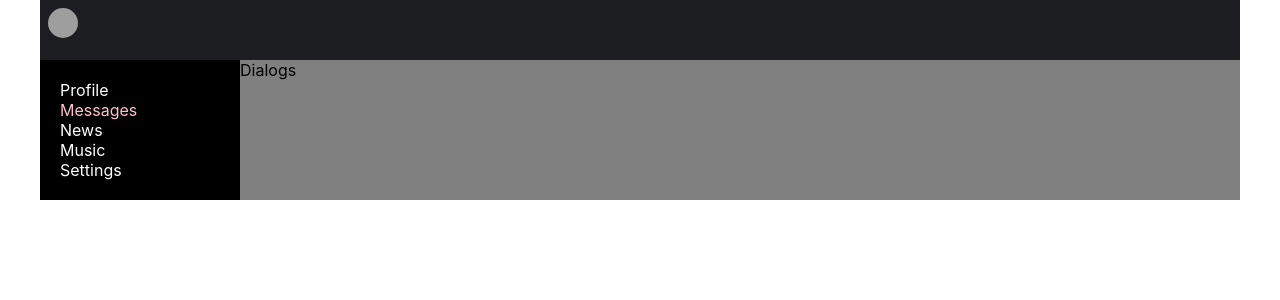
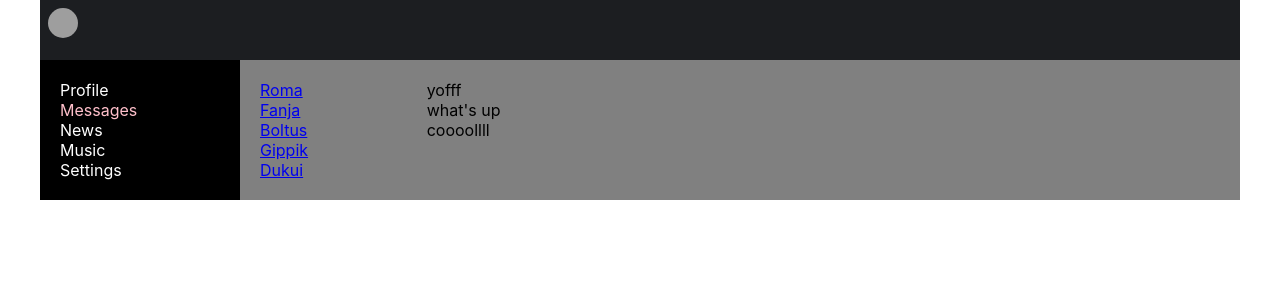
Before and after one commit to RomaRyb/reactSocial, a React (Create React App) app: page /dialogs in a window 1280 px wide. Shown: the top 300 px of the page. Built offline with nearby package versions, Linux system fonts and the light colour scheme; grey boxes are pictures that could not be loaded.

Commit message:
22 - Route exact

```diff
--- a/src/components/Dialogs/Dialogs.jsx
+++ b/src/components/Dialogs/Dialogs.jsx
@@ -1,10 +1,32 @@
 import React from 'react';
 import s from './Dialogs.module.css';
+import { NavLink } from 'react-router-dom';
 
 const Dialogs = (props) => {
     return (
-        <div>
-            Dialogs
+        <div className={s.dialogs}>
+            <div className={s.dialogsItems}>
+                <div className={`${s.dialog} ${s.active}`}>
+                    <NavLink to="/dialogs/1">Roma</NavLink>
+                </div>
+                <div className={s.dialog}>
+                    <NavLink to="/dialogs/2">Fanja</NavLink>
+                </div>
+                <div className={s.dialog}>
+                    <NavLink to="/dialogs/3">Boltus</NavLink>
+                </div>
+                <div className={s.dialog}>
+                    <NavLink to="/dialogs/4">Gippik</NavLink>
+                </div>
+                <div className={s.dialog}>
+                    <NavLink to="/dialogs/5">Dukui</NavLink>
+                </div>
+            </div>
+            <div className={s.messages}>
+                <div className={s.message}>yofff</div>
+                <div className={s.message}>what's up</div>
+                <div className={s.message}>coooollll</div>
+            </div>
         </div>
     )
 }
--- a/src/components/Dialogs/Dialogs.module.css
+++ b/src/components/Dialogs/Dialogs.module.css
@@ -0,0 +1,23 @@
+.dialogs{
+    display: grid;
+    grid-template-columns: 2fr 10fr;
+}
+
+.dialogsItems{
+    padding: 20px;
+}
+.dialogsItems .active {
+    color :purple;
+}
+
+.dialog{
+
+}
+
+.messages{
+    padding: 20px;
+}
+
+.message{
+
+}
```
